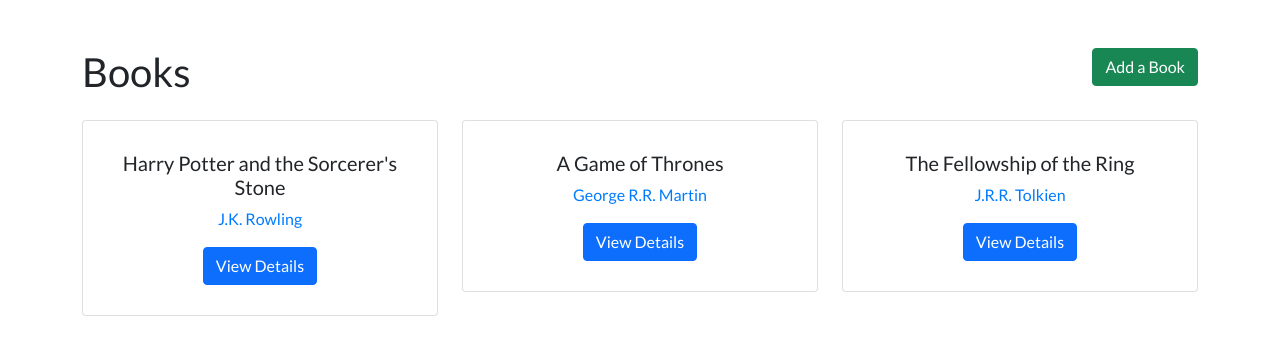
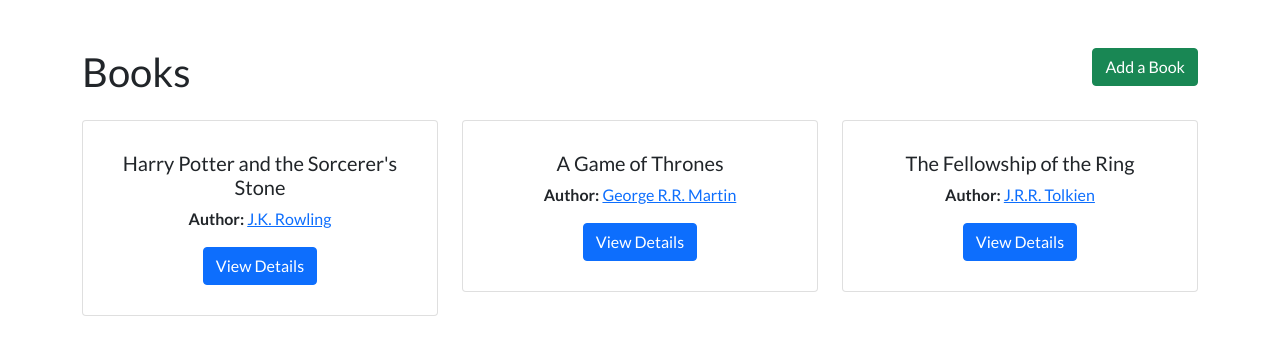
Before and after one commit to aybehl/BookMoviesCMS, a PHP site: page /bookmoviescms/src/books/viewAllBooks.php in a window 1280 px wide. Shown: the part 80-435 px from the top of the page. Run offline with PHP 8.4, Linux system fonts and the light colour scheme; data comes from the database, SQL or seed files in the repository.

Commit message:
Update viewAllBooks.php
In order to enable the functionality for updateBook, deleteBook, and addBook, I had to make modifications to this section of the code.

```diff
--- a/src/books/viewAllBooks.php
+++ b/src/books/viewAllBooks.php
@@ -4,8 +4,8 @@
     include __DIR__ . '/../reusable/utilities.php';
 
     $sql = "SELECT books.book_id, books.name AS book_name, authors.author_id, authors.author_name
-    FROM books
-    JOIN authors ON books.author_id = authors.author_id";
+            FROM books
+            JOIN authors ON books.author_id = authors.author_id";
     $result = $connect->query($sql);
 ?>
 
@@ -15,17 +15,15 @@
     <meta charset="UTF-8">
     <meta name="viewport" content="width=device-width, initial-scale=1.0">
     <link href="https://cdn.jsdelivr.net/npm/bootstrap@5.0.2/dist/css/bootstrap.min.css" rel="stylesheet" integrity="sha384-EVSTQN3/azprG1Anm3QDgpJLIm9Nao0Yz1ztcQTwFspd3yD65VohhpuuCOmLASjC" crossorigin="anonymous">
-    <link rel="stylesheet" href="../..//css/styles.css">
+    <link rel="stylesheet" href="../../css/styles.css">
     <link href="https://fonts.googleapis.com/css2?family=Lato:wght@100;400;700;900&display=swap" rel="stylesheet">
-    <title>Books & Movies CMS</title>
+    <title>Books List</title>
 </head>
 <body>
     <div class="container mt-5">
         <div class="row">
             <div class="col">
-            <?php
-                getMessage();
-            ?>
+                <?php getMessage(); ?>
             </div>
         </div>
         <div class="row mb-3">
@@ -41,9 +39,12 @@
                 <div class="col-md-4">
                     <div class="card mb-4">
                         <div class="card-body">
-                            <h5 class="card-title"><?php echo $row['book_name']; ?></h5>
+                            <h5 class="card-title"><?php echo htmlspecialchars($row['book_name']); ?></h5>
                             <p class="card-text">
-                                <a class="author-link" href="authorDetails.php?id=<?php echo $row['author_id']; ?>"><?php echo $row['author_name']; ?></a>
+                                <strong>Author:</strong>
+                                <a href="authorDetails.php?id=<?php echo $row['author_id']; ?>">
+                                    <?php echo htmlspecialchars($row['author_name']); ?>
+                                </a>
                             </p>
                             <a href="bookDetails.php?id=<?php echo $row['book_id']; ?>" class="btn btn-primary">View Details</a>
                         </div>
```
